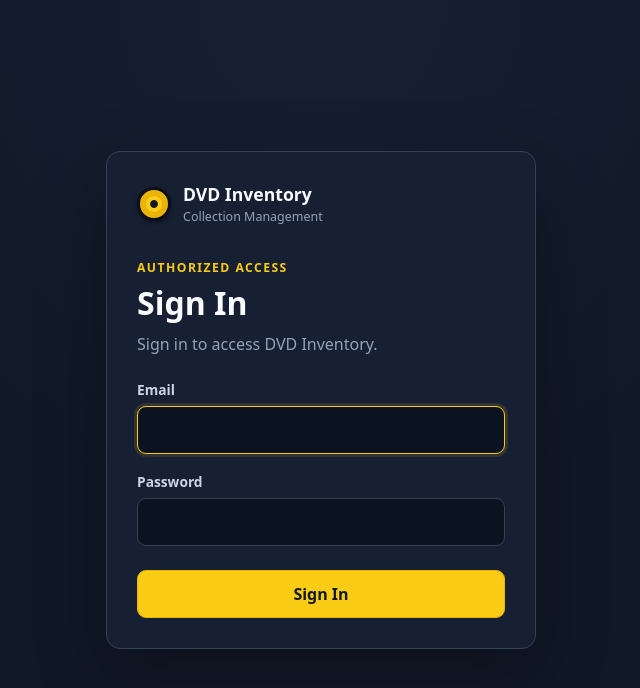
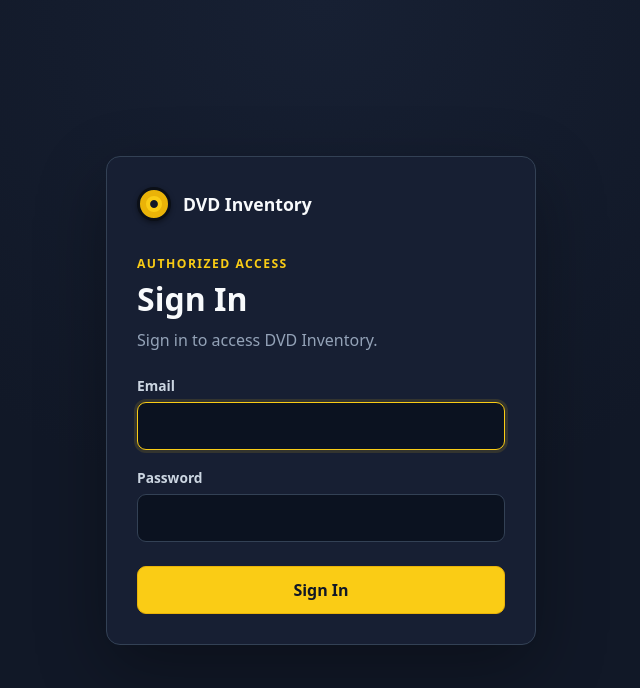
Before and after one commit to Straconis/dvdinventory, a website: page index.html in a window 1280 px wide. Shown: the whole page, without its empty margins (319-959 px from the left). Drawn offline with nearby package versions, Linux system fonts and the light colour scheme.

Commit message:
Remove sign-in collection subtitle

```diff
--- a/index.html
+++ b/index.html
@@ -34,7 +34,6 @@
 
             <div>
                 <strong>DVD Inventory</strong>
-                <span>Collection Management</span>
             </div>
         </div>
 
```
